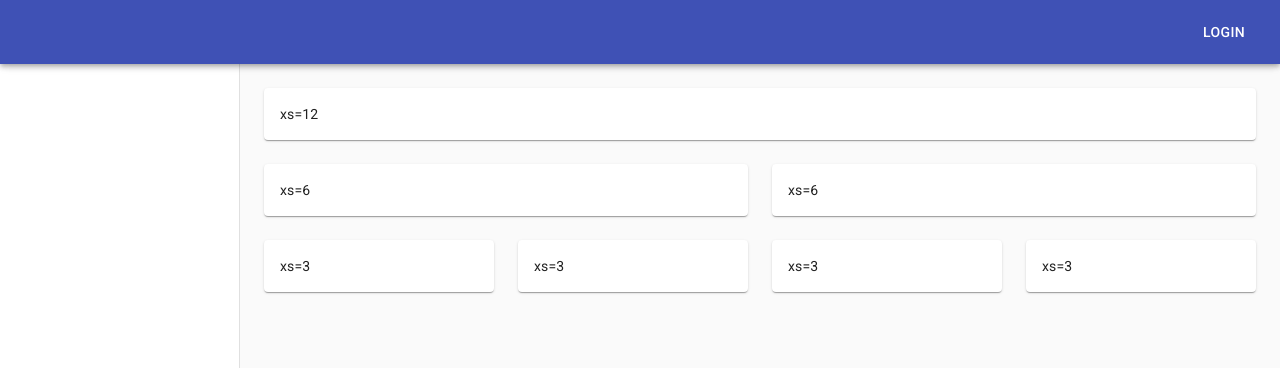
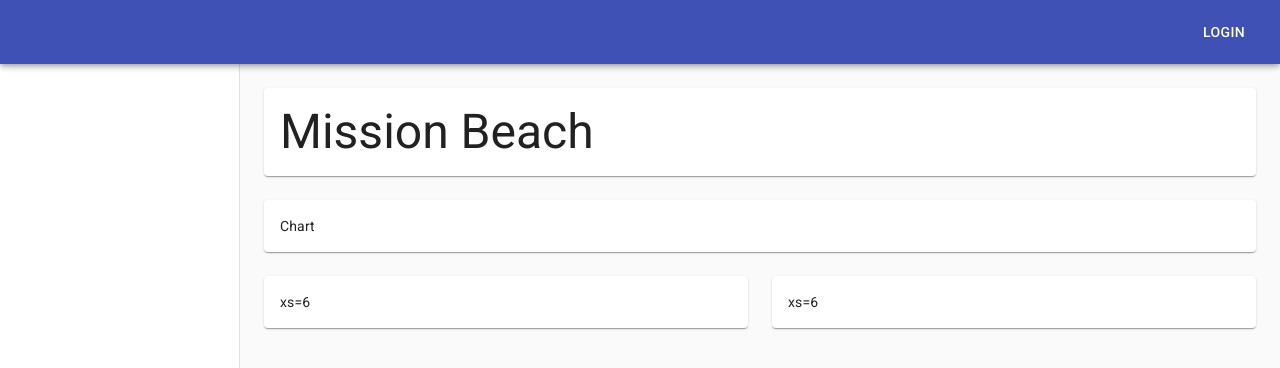
Before and after one commit to abohannon/surf-app-redux, a React (Create React App) app in the folder client/: page / in a window 1280 px wide. Shown: the top 368 px of the page. Built offline with nearby package versions, Linux system fonts and the light colour scheme.

Commit message:
Created common Paper component

```diff
--- /dev/null
+++ b/client/src/components/common/Paper.js
@@ -0,0 +1,20 @@
+import React from 'react'
+import PropTypes from 'prop-types'
+import { styled } from '@material-ui/styles'
+import MuiPaper from '@material-ui/core/Paper'
+
+const StyledPaper = styled(MuiPaper)(({ theme }) => ({
+  padding: theme.spacing(2),
+}))
+
+const Paper = ({ children }) => (
+  <StyledPaper>
+    {children}
+  </StyledPaper>
+)
+
+Paper.propTypes = {
+  children: PropTypes.any,
+}
+
+export default Paper
--- a/client/src/components/common/index.js
+++ b/client/src/components/common/index.js
@@ -1,2 +1,3 @@
 export { default as Button } from './Button'
 export { default as DialogTitle } from './DialogTitle'
+export { default as Paper } from './Paper'
--- a/client/src/containers/ReportContainer.js
+++ b/client/src/containers/ReportContainer.js
@@ -1,38 +1,34 @@
 import React, { Component } from 'react'
 import PropTypes from 'prop-types'
-import { styled } from '@material-ui/styles'
-import Paper from '@material-ui/core/Paper'
 import Grid from '@material-ui/core/Grid'
-
-// TODO: Temporary
-const StyledPaper = styled(Paper)(({ theme }) => ({
-  padding: theme.spacing(2),
-}))
+import Typography from '@material-ui/core/Typography'
+import { Paper } from '../components/common'
 
 class ReportContainer extends Component {
+  componentDidMount() {
+
+  }
+
   render() {
     return (
       <Grid container spacing={3}>
         <Grid item xs={12}>
-          <StyledPaper>xs=12</StyledPaper>
+          <Paper>
+            <Typography variant="h3" component="h1">
+              Mission Beach
+            </Typography>
+          </Paper>
+        </Grid>
+        <Grid item xs={12}>
+          <Paper>
+            Chart
+          </Paper>
         </Grid>
         <Grid item xs={6}>
-          <StyledPaper>xs=6</StyledPaper>
+          <Paper>xs=6</Paper>
         </Grid>
         <Grid item xs={6}>
-          <StyledPaper>xs=6</StyledPaper>
-        </Grid>
-        <Grid item xs={3}>
-          <StyledPaper>xs=3</StyledPaper>
-        </Grid>
-        <Grid item xs={3}>
-          <StyledPaper>xs=3</StyledPaper>
-        </Grid>
-        <Grid item xs={3}>
-          <StyledPaper>xs=3</StyledPaper>
-        </Grid>
-        <Grid item xs={3}>
-          <StyledPaper>xs=3</StyledPaper>
+          <Paper>xs=6</Paper>
         </Grid>
       </Grid>
     )
```
